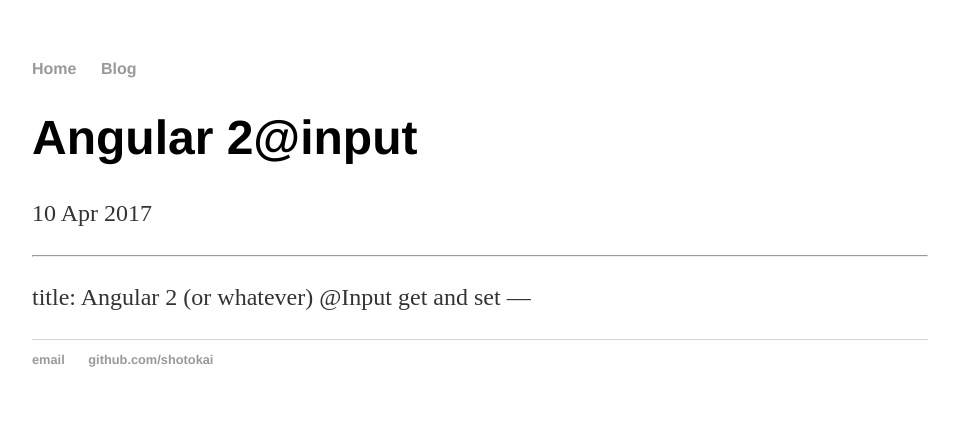
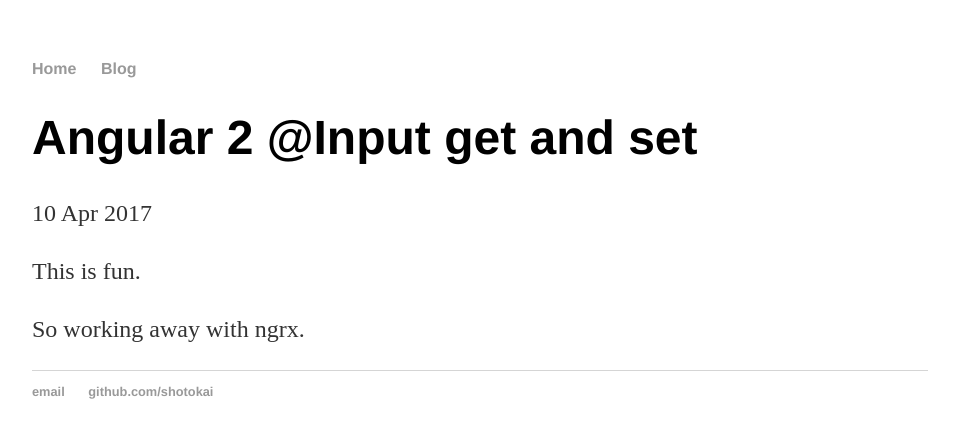
Before and after one commit to shotokai/shotokai.github.io, a Jekyll site: the page built from _posts/2017-04-10-angular-2@input.md, in a window 1280 px wide. Shown: the top 438 px of the page, without its empty margins (160-1119 px from the left). Built offline with Jekyll 4.4.1, drawn with Linux system fonts in a browser that asks for light colours; our own code applies the rules of GitHub Pages for plain Markdown files.

Commit message:
Update 2017-04-10-angular-2@input.md

```diff
--- a/_posts/2017-04-10-angular-2@input.md
+++ b/_posts/2017-04-10-angular-2@input.md
@@ -1,3 +1,8 @@
-----
-title: Angular 2 (or whatever) @Input get and set
 ---
+layout: post
+title: "Angular 2 @Input get and set"
+date: 2017-04-10
+---
+This is fun.
+
+So working away with ngrx.
```
